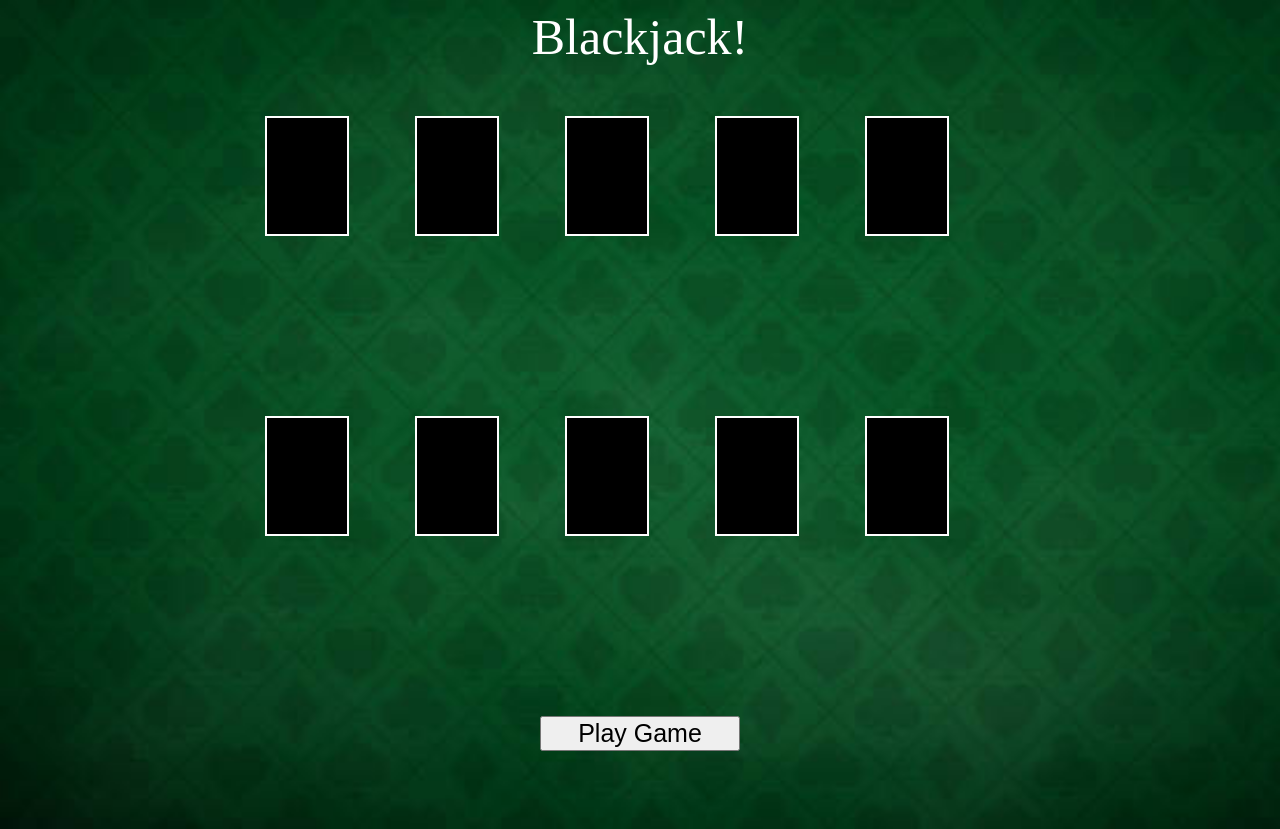
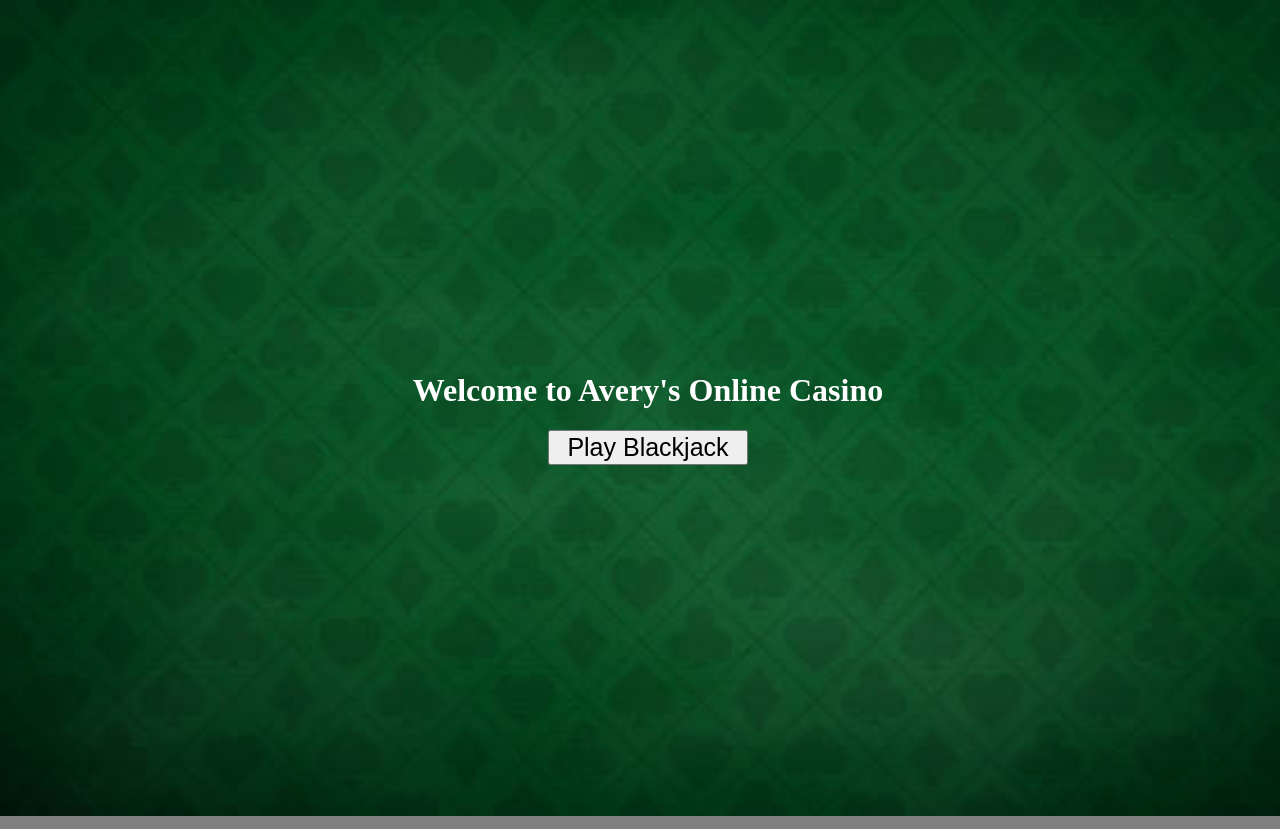
Before and after one commit to anovick1/Blackjack_Novick, a plain HTML site: page index.html in a window 1280 px wide. Drawn offline with Linux system fonts and the light colour scheme.

Commit message:
homepage added

```diff
--- a/index.html
+++ b/index.html
@@ -6,23 +6,14 @@
     <meta name="viewport" content="width=device-width, initial-scale=1.0" />
     <link rel="stylesheet" type="text/css" href="style.css" />
     <script defer type="text/javascript" src="script.js"></script>
-    <title>AVERY</title>
+    <title>Blackjack</title>
   </head>
-  <header>Blackjack!</header>
-  <body>
-    <section class="board">
-      <div class="card" id="d0"></div>
-      <div class="card" id="d1"></div>
-      <div class="card" id="d2"></div>
-      <div class="card" id="d3"></div>
-      <div class="card" id="d4"></div>
-      <div class="card" id="u0"></div>
-      <div class="card" id="u1"></div>
-      <div class="card" id="u2"></div>
-      <div class="card" id="u3"></div>
-      <div class="card" id="u4"></div>
-    </section>
-    <section class="buttons"></section>
-    <section class="stats"></section>
+  <body class="home">
+    <div class="container">
+      <h1 class="title">Welcome to Avery's Online Casino</h1>
+      <button class="home-btn" onclick="window.location.href = 'game.html'">
+        Play Blackjack
+      </button>
+    </div>
   </body>
 </html>
--- a/style.css
+++ b/style.css
@@ -68,3 +68,12 @@ button {
     transform: scaleX(1);
   }
 }
+
+.home {
+  display: flex;
+  justify-content: center;
+  align-items: center;
+  text-align: center;
+  height: 100vh;
+  width: 100vw;
+}
```
Also changed, not shown: game.html (added, +30 -0 lines), 1 other file.
